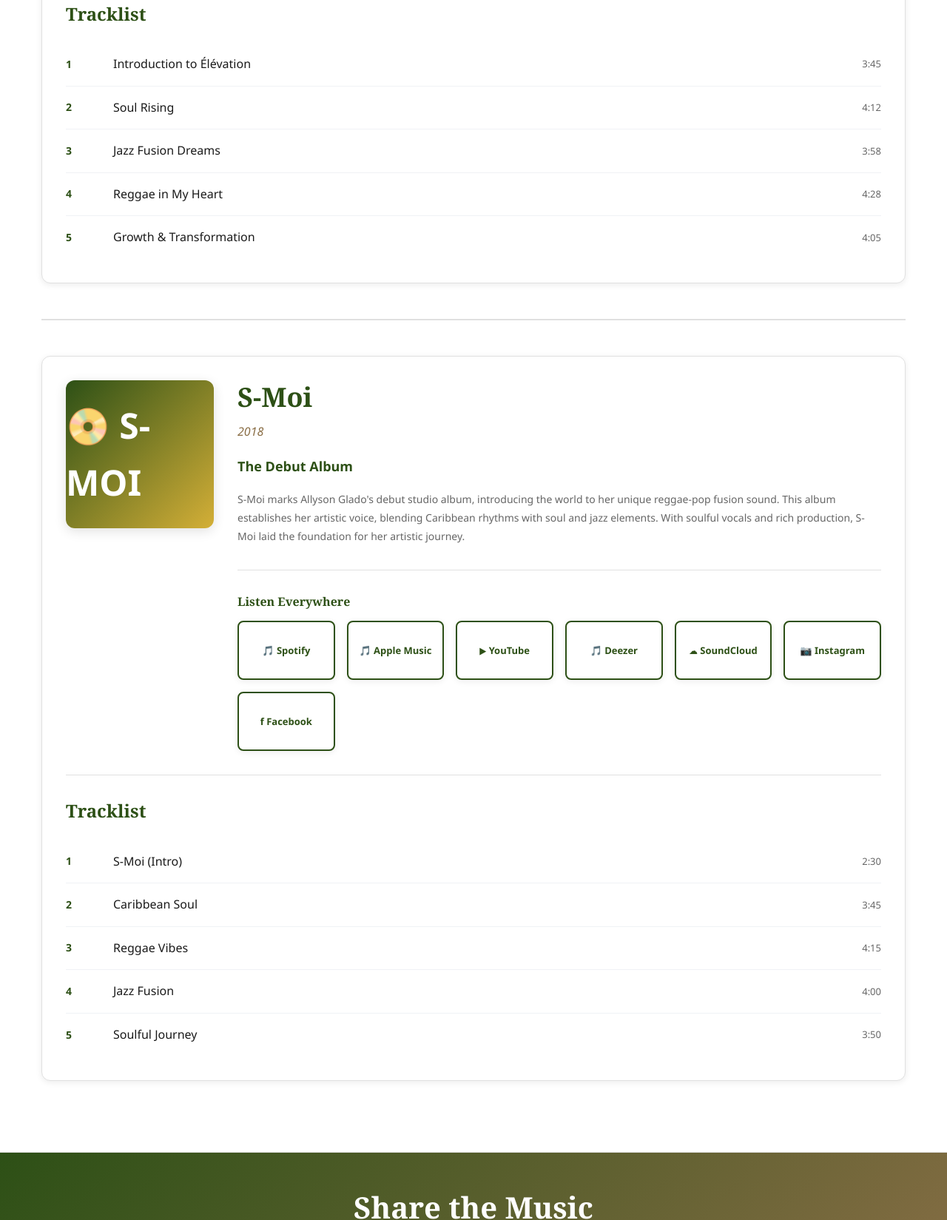
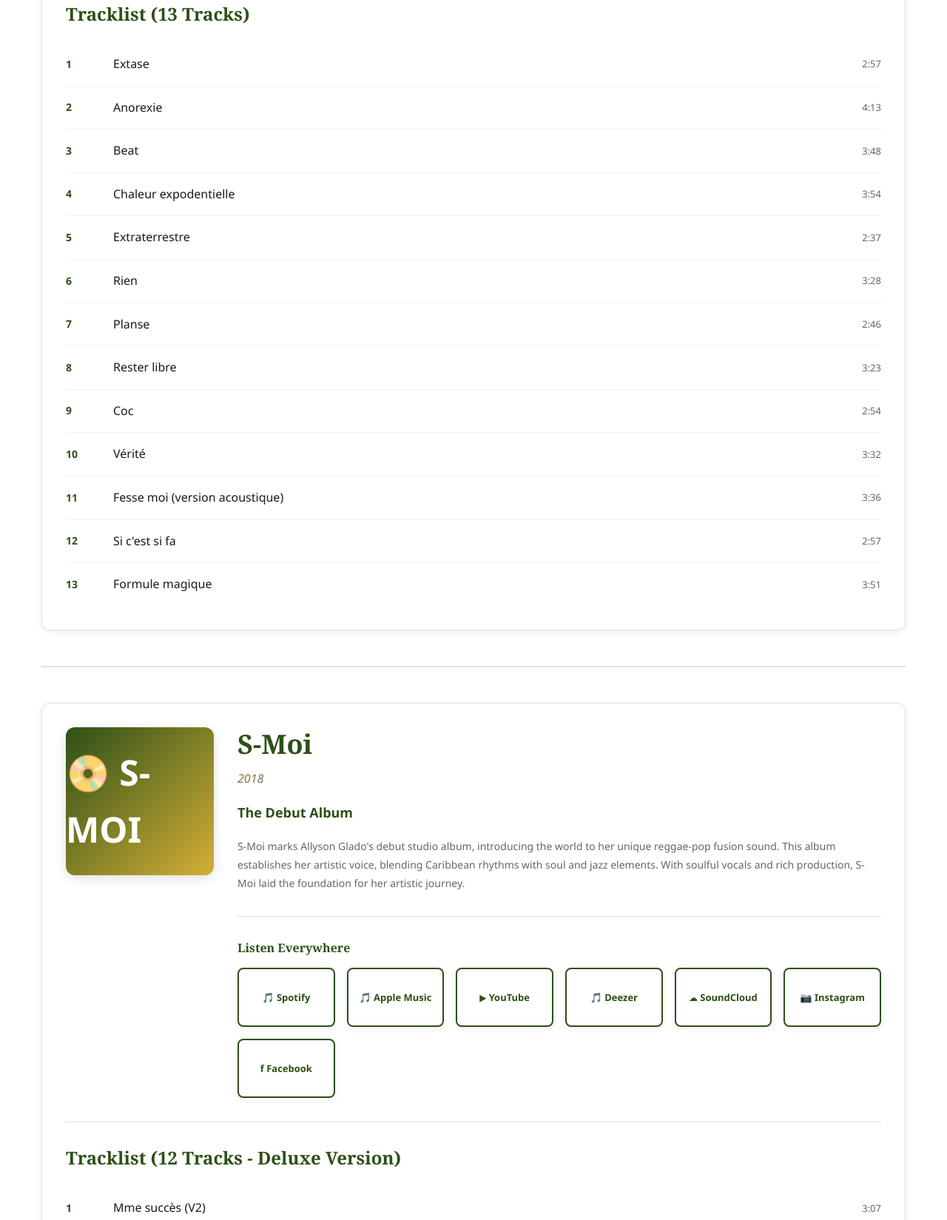
Before and after one commit to fullmeo/orbit-hub, a website: page music.html in a window 1280 px wide. Shown: the part 1121-2770 px from the top of the page at 74% size. Drawn offline with Linux system fonts and the light colour scheme.

Commit message:
fix: Replace fictional tracklists with official album tracklists (S-Moi & Élévation)

```diff
--- a/music.html
+++ b/music.html
@@ -152,32 +152,72 @@
 
                 <!-- Tracklist -->
                 <div class="tracklist">
-                    <h3>Tracklist</h3>
+                    <h3>Tracklist (13 Tracks)</h3>
                     <ol class="tracks">
                         <li class="track">
                             <span class="track-number">1</span>
-                            <span class="track-title">Introduction to Élévation</span>
-                            <span class="track-duration">3:45</span>
+                            <span class="track-title">Extase</span>
+                            <span class="track-duration">2:57</span>
                         </li>
                         <li class="track">
                             <span class="track-number">2</span>
-                            <span class="track-title">Soul Rising</span>
-                            <span class="track-duration">4:12</span>
+                            <span class="track-title">Anorexie</span>
+                            <span class="track-duration">4:13</span>
                         </li>
                         <li class="track">
                             <span class="track-number">3</span>
-                            <span class="track-title">Jazz Fusion Dreams</span>
-                            <span class="track-duration">3:58</span>
+                            <span class="track-title">Beat</span>
+                            <span class="track-duration">3:48</span>
                         </li>
                         <li class="track">
                             <span class="track-number">4</span>
-                            <span class="track-title">Reggae in My Heart</span>
-                            <span class="track-duration">4:28</span>
+                            <span class="track-title">Chaleur expodentielle</span>
+                            <span class="track-duration">3:54</span>
                         </li>
                         <li class="track">
                             <span class="track-number">5</span>
-                            <span class="track-title">Growth & Transformation</span>
-                            <span class="track-duration">4:05</span>
+                            <span class="track-title">Extraterrestre</span>
+                            <span class="track-duration">2:37</span>
+                        </li>
+                        <li class="track">
+                            <span class="track-number">6</span>
+                            <span class="track-title">Rien</span>
+                            <span class="track-duration">3:28</span>
+                        </li>
+                        <li class="track">
+                            <span class="track-number">7</span>
+                            <span class="track-title">Planse</span>
+                            <span class="track-duration">2:46</span>
+                        </li>
+                        <li class="track">
+                            <span class="track-number">8</span>
+                            <span class="track-title">Rester libre</span>
+                            <span class="track-duration">3:23</span>
+                        </li>
+                        <li class="track">
+                            <span class="track-number">9</span>
+                            <span class="track-title">Coc</span>
+                            <span class="track-duration">2:54</span>
+                        </li>
+                        <li class="track">
+                            <span class="track-number">10</span>
+                            <span class="track-title">Vérité</span>
+                            <span class="track-duration">3:32</span>
+                        </li>
+                        <li class="track">
+                            <span class="track-number">11</span>
+                            <span class="track-title">Fesse moi (version acoustique)</span>
+                            <span class="track-duration">3:36</span>
+                        </li>
+                        <li class="track">
+                            <span class="track-number">12</span>
+                            <span class="track-title">Si c'est si fa</span>
+                            <span class="track-duration">2:57</span>
+                        </li>
+                        <li class="track">
+                            <span class="track-number">13</span>
+                            <span class="track-title">Formule magique</span>
+                            <span class="track-duration">3:51</span>
                         </li>
                     </ol>
                 </div>
@@ -275,32 +315,67 @@
 
                 <!-- Tracklist -->
                 <div class="tracklist">
-                    <h3>Tracklist</h3>
+                    <h3>Tracklist (12 Tracks - Deluxe Version)</h3>
                     <ol class="tracks">
                         <li class="track">
                             <span class="track-number">1</span>
-                            <span class="track-title">S-Moi (Intro)</span>
-                            <span class="track-duration">2:30</span>
+                            <span class="track-title">Mme succès (V2)</span>
+                            <span class="track-duration">3:07</span>
                         </li>
                         <li class="track">
                             <span class="track-number">2</span>
-                            <span class="track-title">Caribbean Soul</span>
-                            <span class="track-duration">3:45</span>
+                            <span class="track-title">Je ne sais ou je vais</span>
+                            <span class="track-duration">3:53</span>
                         </li>
                         <li class="track">
                             <span class="track-number">3</span>
-                            <span class="track-title">Reggae Vibes</span>
-                            <span class="track-duration">4:15</span>
+                            <span class="track-title">Run for me</span>
+                            <span class="track-duration">3:35</span>
                         </li>
                         <li class="track">
                             <span class="track-number">4</span>
-                            <span class="track-title">Jazz Fusion</span>
-                            <span class="track-duration">4:00</span>
+                            <span class="track-title">La femme elastiX</span>
+                            <span class="track-duration">3:35</span>
                         </li>
                         <li class="track">
                             <span class="track-number">5</span>
-                            <span class="track-title">Soulful Journey</span>
-                            <span class="track-duration">3:50</span>
+                            <span class="track-title">Politiquement correct</span>
+                            <span class="track-duration">3:20</span>
+                        </li>
+                        <li class="track">
+                            <span class="track-number">6</span>
+                            <span class="track-title">Main en l'air</span>
+                            <span class="track-duration">3:29</span>
+                        </li>
+                        <li class="track">
+                            <span class="track-number">7</span>
+                            <span class="track-title">Chaleur extrême</span>
+                            <span class="track-duration">3:16</span>
+                        </li>
+                        <li class="track">
+                            <span class="track-number">8</span>
+                            <span class="track-title">Fesse moi</span>
+                            <span class="track-duration">3:37</span>
+                        </li>
+                        <li class="track">
+                            <span class="track-number">9</span>
+                            <span class="track-title">La femme dans le noir (feat. Despee Gonzales)</span>
+                            <span class="track-duration">3:56</span>
+                        </li>
+                        <li class="track">
+                            <span class="track-number">10</span>
+                            <span class="track-title">Olympia</span>
+                            <span class="track-duration">3:40</span>
+                        </li>
+                        <li class="track">
+                            <span class="track-number">11</span>
+                            <span class="track-title">Ma promesse</span>
+                            <span class="track-duration">3:04</span>
+                        </li>
+                        <li class="track">
+                            <span class="track-number">12</span>
+                            <span class="track-title">Wake up (feat. Apollo J)</span>
+                            <span class="track-duration">3:37</span>
                         </li>
                     </ol>
                 </div>
```
